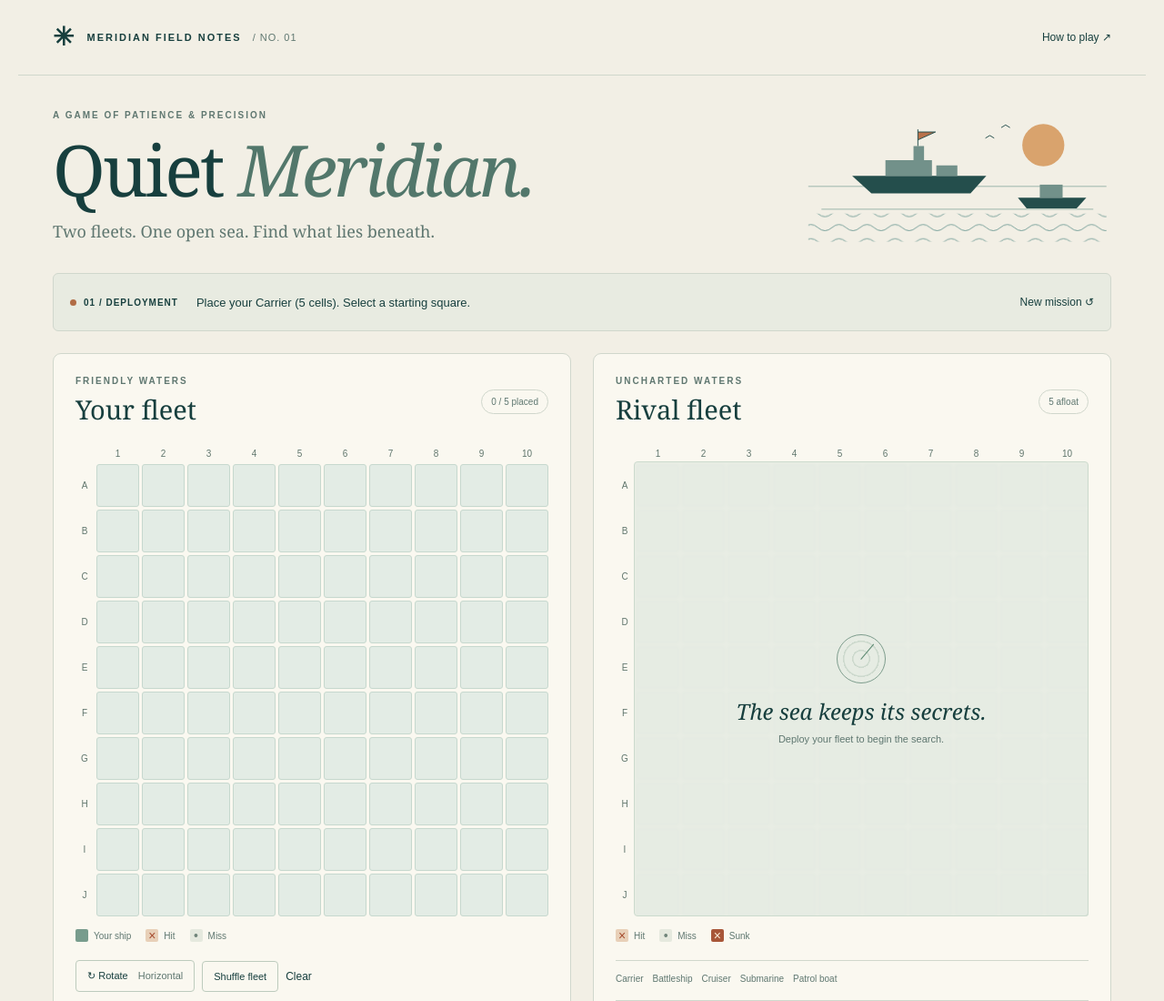
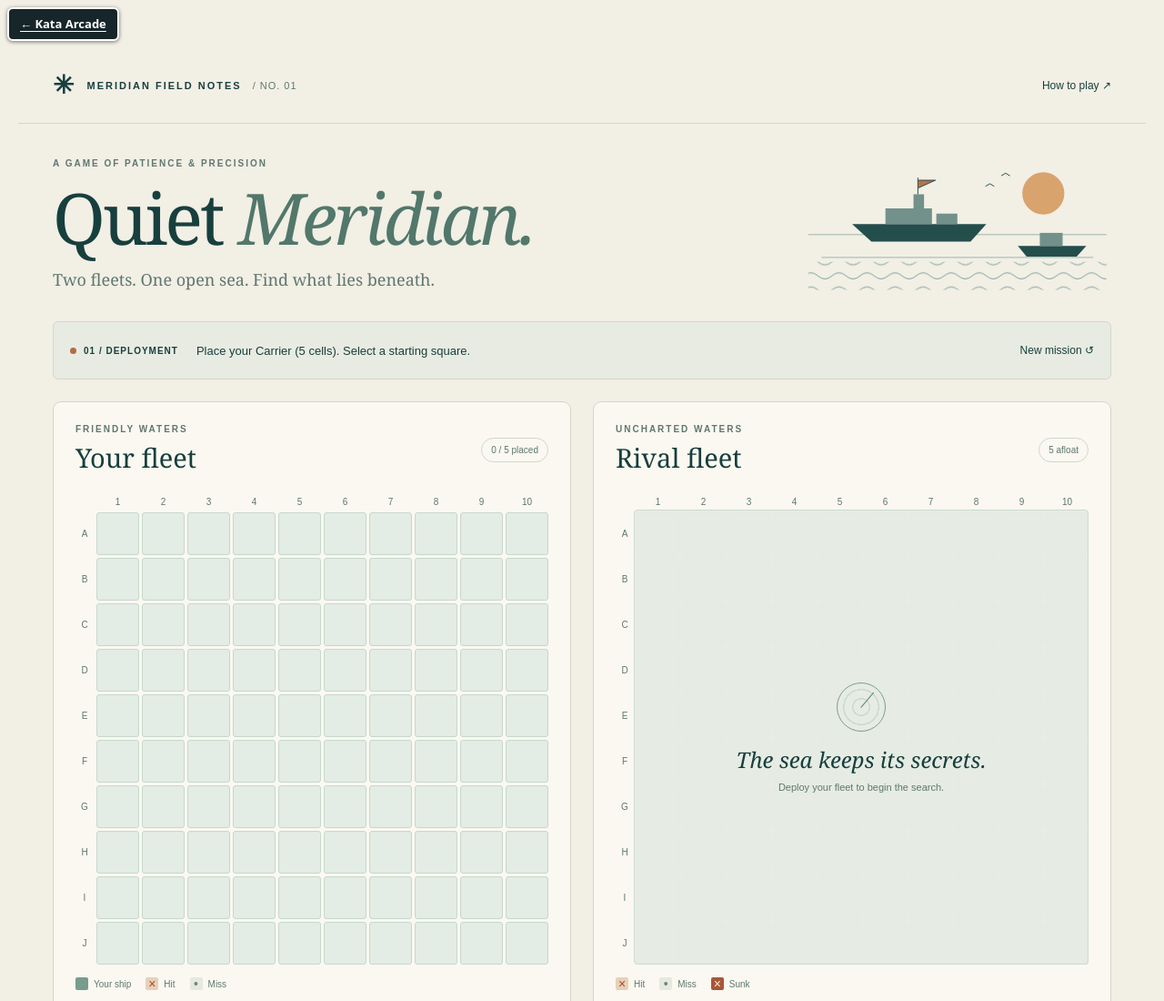
Before and after one commit to intrepion/kata-inspired-by-battleship-codex-dot, a website: page index.html in a window 1280 px wide. Shown: the top 1100 px of the page at 91% size. Drawn offline with Linux system fonts and the light colour scheme.

Commit message:
Add link back to Kata Arcade

```diff
--- a/index.html
+++ b/index.html
@@ -1,6 +1,11 @@
 <!doctype html>
-<html lang="en"><head><meta charset="utf-8"><meta name="viewport" content="width=device-width,initial-scale=1"><meta name="theme-color" content="#123b3b"><title>Quiet Meridian · A fleet duel</title><link rel="icon" href="icon.svg" type="image/svg+xml"><link rel="stylesheet" href="styles.css"><script defer src="engine.js"></script><script defer src="game.js"></script></head>
+<html lang="en"><head><meta charset="utf-8"><meta name="viewport" content="width=device-width,initial-scale=1"><meta name="theme-color" content="#123b3b"><title>Quiet Meridian · A fleet duel</title><link rel="icon" href="icon.svg" type="image/svg+xml"><link rel="stylesheet" href="styles.css"><script defer src="engine.js"></script><script defer src="game.js"></script><style>[data-kata-arcade-nav] a:focus-visible { outline: 3px solid #ffdf70 !important; outline-offset: 3px; }</style>
+</head>
 <body>
+    <div role="navigation" aria-label="Arcade navigation" data-kata-arcade-nav style="all:initial;display:block;position:relative;z-index:2147483647;font:600 13px/1.3 system-ui,sans-serif;">
+      <a href="https://intrepion.github.io/" style="display:inline-block;margin:8px;padding:8px 12px;border:2px solid #fff;border-radius:6px;background:#17262a;color:#fff;text-decoration:underline;text-underline-offset:3px;box-shadow:0 1px 4px #0008;">← Kata Arcade</a>
+    </div>
+
 <header><a class="brand" href="index.html" aria-label="Quiet Meridian home"><span class="compass">✳</span> MERIDIAN FIELD NOTES <span class="edition">/ NO. 01</span></a><button id="help" class="text-button">How to play <span aria-hidden="true">↗</span></button></header>
 <main>
 <section class="intro"><div><p class="eyebrow">A GAME OF PATIENCE & PRECISION</p><h1>Quiet <em>Meridian.</em></h1><p class="lede">Two fleets. One open sea. Find what lies beneath.</p></div><svg class="seascape" viewBox="0 0 350 155" role="img" aria-label="An original illustration of ships crossing a quiet sea"><defs><pattern id="waves" width="32" height="16" patternUnits="userSpaceOnUse"><path d="M0 8Q8 1 16 8T32 8" fill="none" stroke="#739c96" stroke-width="1"/></pattern></defs><circle cx="273" cy="42" r="24" fill="#d9a36d"/><path d="M5 89H345M20 115H330" stroke="#99b3aa"/><path d="M55 77H208L190 97H77Z" fill="#244e4c"/><path d="M93 77V59H146V77M125 59V43H137V59M151 77V65H175V77" fill="#72918a"/><path d="M130 43V24M130 27H150L130 36" stroke="#244e4c" fill="#b8714a"/><path d="M244 102H322L311 114H254Z" fill="#244e4c"/><path d="M269 102V87H295V102" fill="#72918a"/><rect x="5" y="120" width="340" height="32" fill="url(#waves)"/><path d="M207 34l5-3 5 3M225 22l5-3 5 3" fill="none" stroke="#244e4c"/></svg></section>
```
